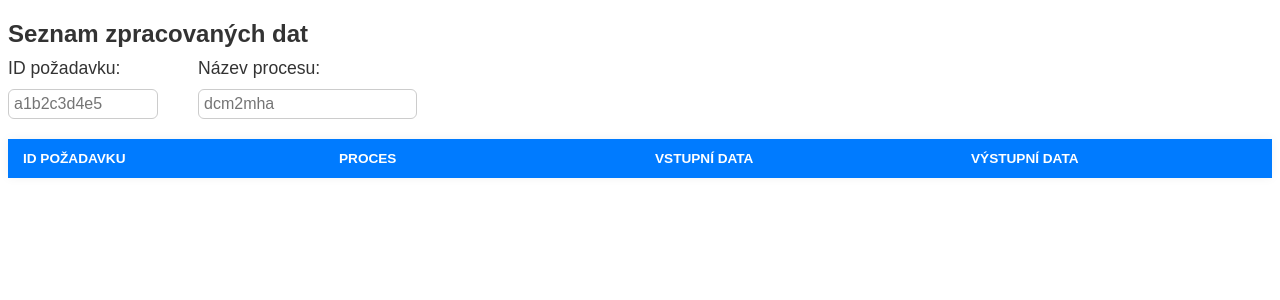
After one commit to Vojtech-Benda/fnodthandler, a Python web app: template templates/data.html in a window 1280 px wide. The commit adds this page. Shown: the top 300 px of the page. Run offline with Jinja, Linux system fonts and the light colour scheme; the template is opened without the code that fills it, so the values that code supplies are empty.

Commit message:
added data download/display

```diff
--- /dev/null
+++ b/static/data_style.css
@@ -0,0 +1,107 @@
+/*data_style.css */
+
+.header_title {
+    font-family: Arial, sans-serif;
+    font-size: 1.5rem;
+    color: #333;
+    margin-bottom: 10px;
+}
+
+.filter_row {
+    display: flex;
+    flex-wrap: wrap;
+    gap: 20px;
+    align-items: center;
+    margin-bottom: 5px;
+}
+
+.filter_group {
+    display: flex;
+    flex-direction: column;
+    margin-right: 20px;
+    vertical-align: top;
+    min-width: 150px;
+}
+
+.filter_label {
+    font-family: Arial, sans-serif;
+    font-size: 1.1rem;
+    color: #333;
+    margin-bottom: 10px;
+}
+
+.filter_input {
+    font-family: Arial, sans-serif;
+    width: 100%;
+    max-width: 150px;
+    padding: 5px 5px;
+    font-size: 1rem;
+    border: 1px solid #ccc;
+    border-radius: 6px;
+    margin-bottom: 15px;
+    box-sizing: border-box;
+}
+
+.process_filter {
+    max-width: 250px;
+}
+
+.action_btn {
+    background-color: transparent;
+    border: none;
+    cursor: pointer;
+    padding: 6px 6px;
+    color: #007bff;
+    font-size: 1rem;
+    transition: color 0.2s ease;
+}
+
+.action_btn:hover {
+    color: #0056b3;
+}
+
+.action_btn i {
+    pointer-events: none;
+}
+
+.data_table {
+    width: 100%;
+    border-collapse: collapse;
+    font-family: Arial, sans-serif;
+    background-color: #fff;
+    box-shadow: 0 0 10px rgba(0,0,0,0.05);
+    /* border-radius: 8px; */
+    overflow: hidden;
+}
+
+.data_table thead tr {
+    background-color: #007bff;
+    color: white;
+    text-transform: uppercase;
+    font-size: 0.85rem;
+}
+
+.data_table thead th {
+    padding: 12px 15px;
+    font-weight: 600;
+    /* border-bottom: 2px solid #0056b3; */
+    text-align: left;
+}
+
+.data_table tbody tr {
+    border-bottom: 1px solid #e1e1e1;
+    transition: background-color 0.25s ease;
+}
+
+.data_table tbody tr:hover {
+    background-color: #f0f8ff;
+}
+
+.data_table tbody td {
+    padding: 12px 15px;
+    vertical-align: middle;
+}
+
+.data_table tbody td button {
+    margin-right: 8px;
+}
--- /dev/null
+++ b/templates/data.html
@@ -0,0 +1,136 @@
+<!-- templates/data.html -->
+
+<!DOCTYPE html>
+<html lang="cs">
+<head>
+    <meta charset="UTF-8">
+    <title>Dostupné data | FNO Data Handler</title>
+    <link rel="stylesheet" href="{{ url_for('static', path='data_style.css') }}">
+    <!-- Font Awesome for icons -->
+    <link rel="stylesheet" href="https://cdnjs.cloudflare.com/ajax/libs/font-awesome/6.5.0/css/all.min.css">
+</head>
+</head>
+<body>
+    <div class="header_field">
+        <h2 class="header_title">
+            Seznam zpracovaných dat
+        </h2>
+    </div>
+    <div class="filter_row">
+        <div class="filter_group">
+            <label for="request_id_label" class="filter_label">ID požadavku:</label>
+            <input type="text" class="filter_input" id="request_id_filter" placeholder="a1b2c3d4e5">
+        </div>
+        <div class="filter_group">
+            <label for="process_name_label" class="filter_label">Název procesu:</label>
+            <input type="text" class="filter_input process_filter" id="process_name_filter" placeholder="dcm2mha">
+        </div>
+    </div>
+    <div id="data_table_div" class="table">
+        <table id="data_table" class="data_table">
+            <colgroup>
+                <col style="width: 10%"> <!-- request_id -->
+                <col style="width: 10%"> <!-- process -->
+                <col style="width: 10%"> <!-- input_data -->
+                <col style="width: 10%"> <!-- output_data -->
+            </colgroup>
+            <thead>
+                <tr>
+                    <th>ID požadavku</th>
+                    <th>Proces</th>
+                    <th>Vstupní data</th>
+                    <th>Výstupní data</th>
+                </tr>
+            </thead>
+            <tbody id="data_table_body"></tbody>
+        </table>
+    </div>
+
+<script src="{{ url_for('src', path='data_script.js') }}"></script>
+
+<!-- <script>
+    const dataTableBody = document.getElementById("data_table_body");
+    const ws = new WebSocket(`ws://${location.host}/ws/data`);
+
+    const existingIDs = new Set();
+
+    ws.onmessage = function(event) {
+        console.log("[WebSocket] message received: ", event.data);
+        const dataList = JSON.parse(event.data);
+
+        dataList.forEach(item => {
+            if (existingIDs.has(item.request_id)) return;
+
+            const row = document.createElement("tr");
+
+            row.innerHTML = `
+                <td>${item.request_id}</td>
+                <td>${item.process_name}</td>
+                <td>
+                    <button class="input_btn action_btn" data_id="${item.request_id}">TXT
+                        <i class="fas fa-download"></i>
+                        </button>
+                        </td>
+                <td>
+                    souborů ( MB) <button class="output_btn action_btn" data_id="${item.request_id}">ZIP
+                        <i class="fas fa-download" title="stáhnout data"></i>
+                        </button>
+                        </td>
+            `;
+            dataTableBody.appendChild(row);
+            existingIDs.add(item.request_id);
+
+        });
+    };
+
+    dataTableBody.addEventListener("click", async (e) => {
+        const request_id = e.target.getAttribute("data_id");
+        if (e.target.classList.contains("input_btn")) {
+                console.log(`Downloading input data for ${request_id}`);
+        } else if (e.target.classList.contains("output_btn")) {
+            console.log(`Downloading output data for ${request_id}`);
+
+            try {
+                const res = await fetch(`/data-prepare/${request_id}`, {method: "POST"});
+
+                if (!res.ok) {
+                    console.error("error preparing ZIP file");
+                    return;
+                }
+
+                const iframe = document.createElement('iframe');
+                iframe.style.display = 'none';
+                iframe.src = `/data-download/${request_id}`;
+                document.body.appendChild(iframe);
+
+            } catch (error) {
+                console.error("Download failed: ", error);
+            }
+        }
+    });
+
+    const idFilter = document.getElementById("request_id_filter");
+    const processFilter = document.getElementById("process_name_filter");
+    const tbody = document.getElementById("data_table_body");
+
+    function filterTable() {
+        const idValue = idFilter.value.toLowerCase();
+        const processValue = processFilter.value.toLowerCase();
+
+        Array.from(tbody.rows).forEach(row => {
+            const idCell = row.cells[0].textContent.toLowerCase();
+            const processCell = row.cells[1].textContent.toLowerCase();
+
+            const matchesId = idCell.includes(idValue);
+            const matchesProcess = processCell.includes(processValue);
+
+            row.style.display = (matchesId && matchesProcess) ? "" : "none";
+        });
+    }
+
+    idFilter.addEventListener("input", filterTable);
+    processFilter.addEventListener("input", filterTable);
+
+</script> -->
+</body>
+</html>
```
Also changed, not shown: server.py (+67 -1 lines), static/style.css (+4 -3 lines).
